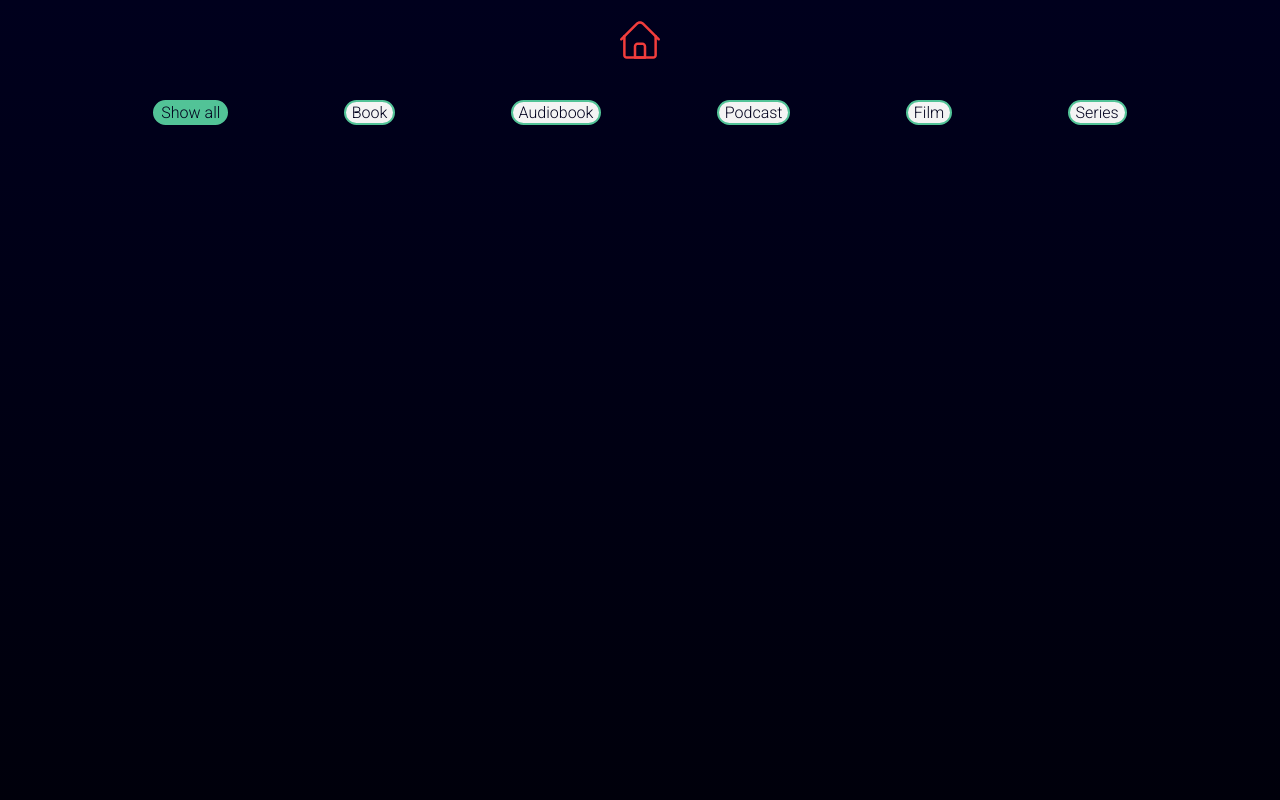
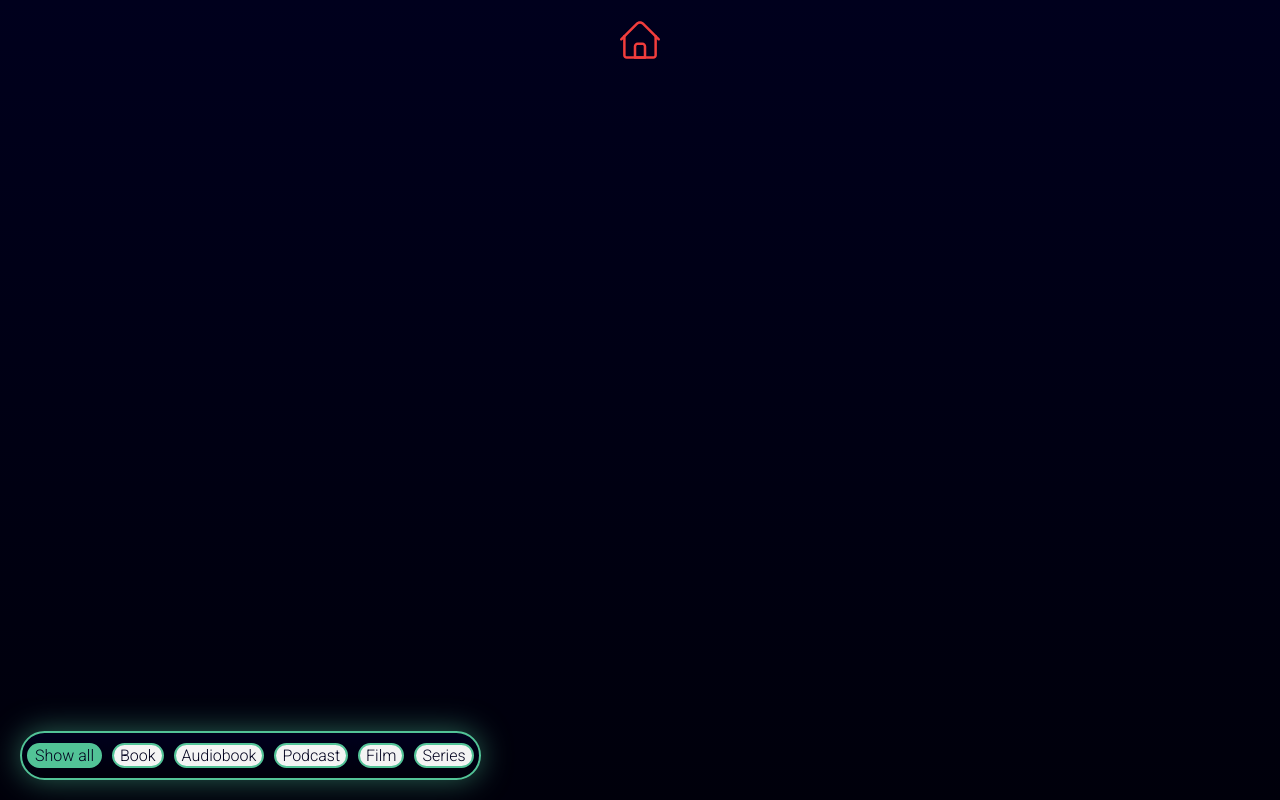
Before and after one commit to maximiliangustmann/capstone-project, a React (Create React App) app: page /reviews in a window 1280 px wide. Built offline with nearby package versions, Linux system fonts and the light colour scheme.

Commit message:
Add Filterbar

```diff
--- a/src/components/Filter.js
+++ b/src/components/Filter.js
@@ -3,7 +3,7 @@ import styled from 'styled-components/macro'
 
 export default function Filter({ filters, active, activeFilter }) {
   return (
-    <ButtonWrapper>
+    <FilterBar>
       {filters.map((filter) => (
         <FilterButton
           key={filter}
@@ -13,15 +13,23 @@ export default function Filter({ filters, active, activeFilter }) {
           {filter}
         </FilterButton>
       ))}
-    </ButtonWrapper>
+    </FilterBar>
   )
 }
 
-const ButtonWrapper = styled.section`
+const FilterBar = styled.div`
+  grid-row: 3;
   display: flex;
   flex-wrap: wrap;
-  margin: 0 43px 20px 43px;
+  margin: 20px;
+  border-radius: 50px;
   justify-content: space-evenly;
+  align-content: center;
+  position: fixed;
+  bottom: 0;
+  background: var(--gradient-black);
+  box-shadow: var(--shadow-green);
+  border: 2px solid var(--main-green);
 `
 
 const FilterButton = styled.button`
@@ -29,7 +37,7 @@ const FilterButton = styled.button`
   background: ${({ active }) =>
     active ? 'var(--main-green)' : 'var(--main-white)'};
   border-radius: 20px;
-  margin: 20px 5px 0 5px;
+  margin: 10px 5px;
   color: var(--main-black);
   font-weight: 300;
   font-size: 16px;
--- a/src/components/HomeButton.js
+++ b/src/components/HomeButton.js
@@ -21,4 +21,5 @@ const HomeIcon = styled(Home)`
 const StyledNavLink = styled(NavLink)`
   display: flex;
   justify-content: center;
+  grid-row: 1;
 `
--- a/src/pages/Reviews.js
+++ b/src/pages/Reviews.js
@@ -2,6 +2,7 @@ import React from 'react'
 import Filter from '../components/Filter'
 import HomeButton from '../components/HomeButton'
 import Review from '../components/Review'
+import styled from 'styled-components/macro'
 
 export default function Reviews({
   reviews,
@@ -13,14 +14,9 @@ export default function Reviews({
   activeFilter,
 }) {
   return (
-    <>
+    <PageLayout>
       <HomeButton />
-      <Filter
-        filters={filters}
-        active={active}
-        setActive={setActive}
-        activeFilter={activeFilter}
-      />
+      <ReviewWrapper>
         {reviews
           ?.filter(
             (reviews) =>
@@ -34,6 +30,22 @@ export default function Reviews({
               onEdit={onEdit}
             />
           ))}
-    </>
+      </ReviewWrapper>
+      <Filter
+        filters={filters}
+        active={active}
+        setActive={setActive}
+        activeFilter={activeFilter}
+      />
+    </PageLayout>
   )
 }
+
+const PageLayout = styled.div`
+  display: grid;
+  grid-template-rows: auto 1fr auto;
+`
+
+const ReviewWrapper = styled.div`
+  grid-row: 2;
+`
```
Lines whose indentation alone changed are shown as unchanged.
